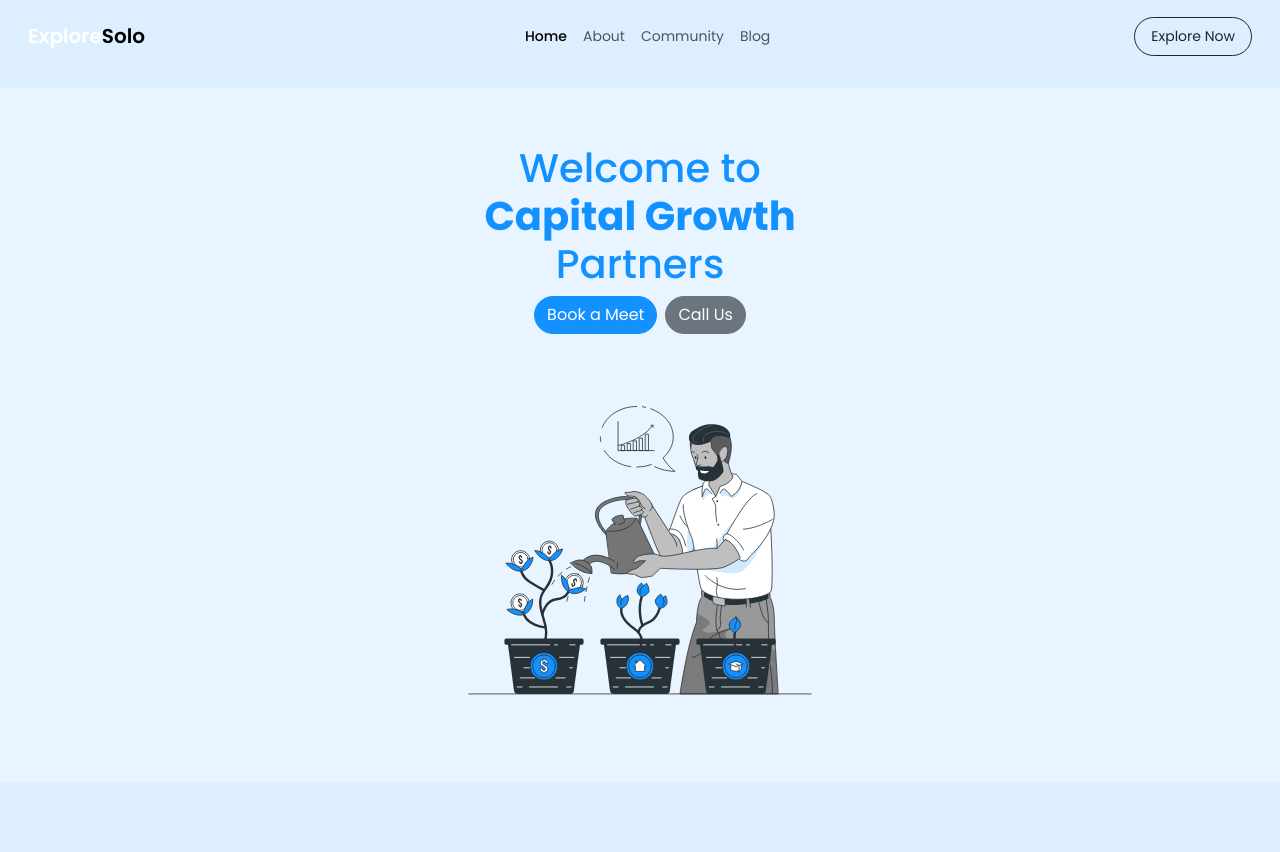
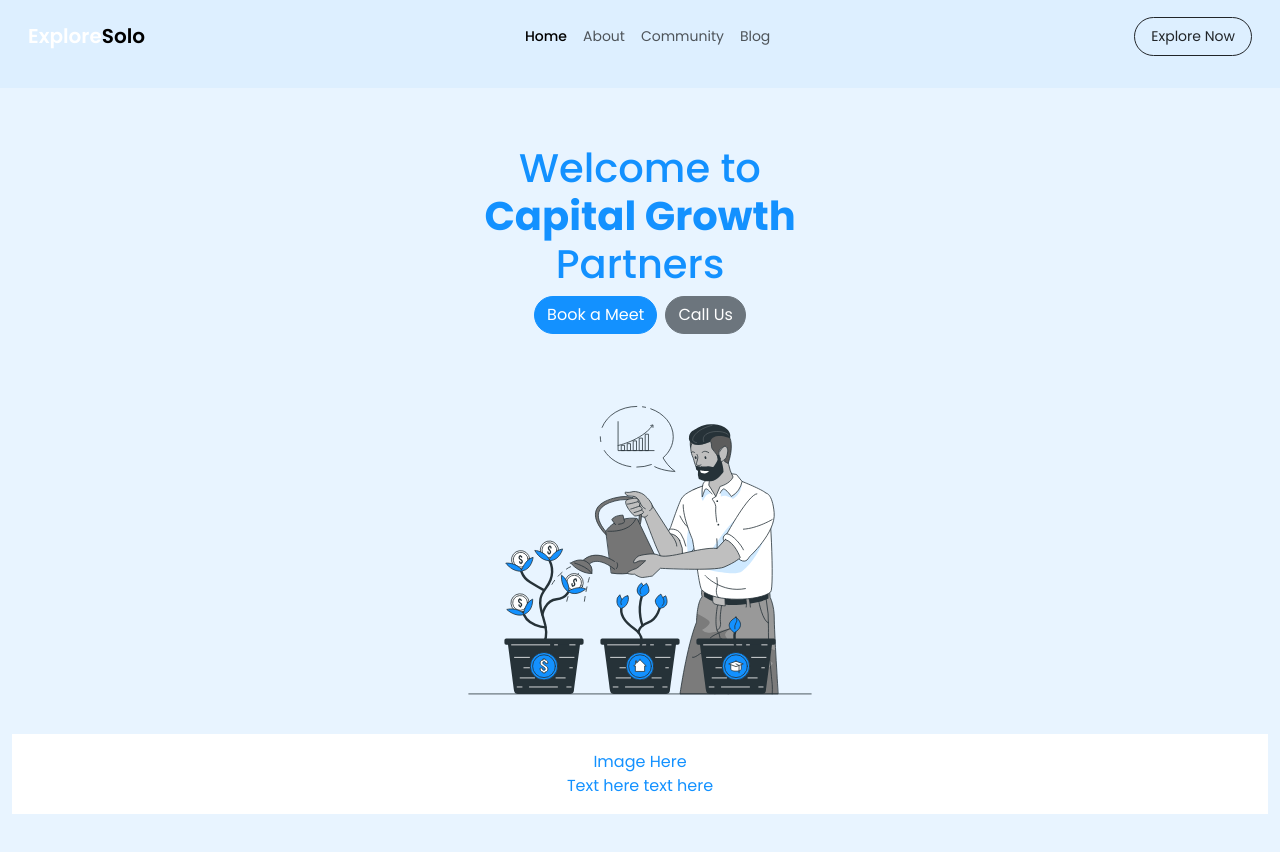
Before and after one commit to kiwizu3/cgp, a React (Create React App) app: page / in a window 1280 px wide. Shown: the top 852 px of the page. Before the commit the page ends 800 px from the top, so only its background shows below. Built offline with nearby package versions, Linux system fonts and the light colour scheme.

Commit message:
Card component added and implemented

```diff
--- /dev/null
+++ b/src/components/Card.js
@@ -0,0 +1,13 @@
+const Card = () => {
+    return (
+        <div className="p-3 bg-white">
+            <div>
+                Image Here
+            </div>
+            <div>
+                Text here text here
+            </div>
+        </div>
+    )
+}
+export default Card;
--- a/src/pages/Home.js
+++ b/src/pages/Home.js
@@ -1,5 +1,6 @@
 import React from "react";
 import Navbar from "../components/Navbar";
+import Card from "../components/Card";
 
 
 const Home = () => {
@@ -20,6 +21,9 @@ const Home = () => {
                             </div>
                         </div>
                     </div>
+                    <div className="col-12 text-center">
+                        <Card/>
+                    </div>
                 </div>
             </div>
         </>
```
